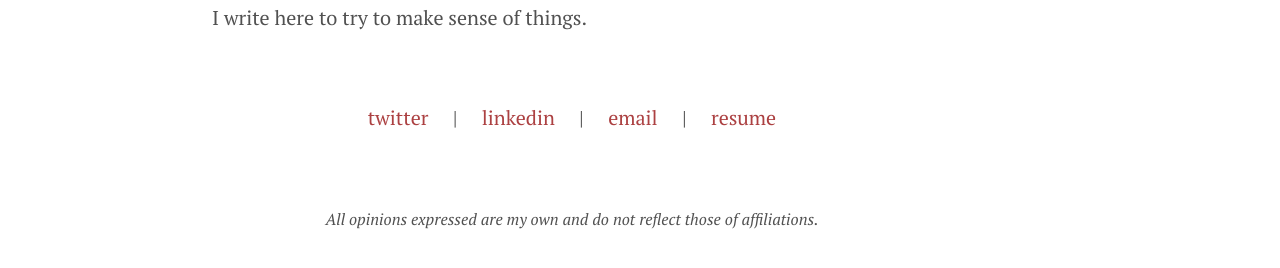
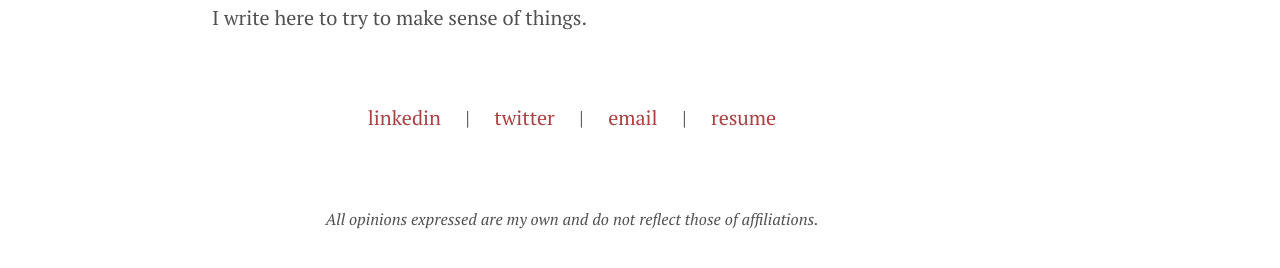
Before and after one commit to tmfarrell/tmfarrell.github.io, a Jekyll site: the page built from index.md, in a window 1280 px wide. Shown: the part 311-579 px from the top of the page. Built offline with Jekyll 4.4.1, drawn with Linux system fonts in a browser that asks for light colours.

Commit message:
update about

```diff
--- a/index.md
+++ b/index.md
@@ -11,7 +11,7 @@
 
 <br>
 
-<p style="text-align: center;"><a href="https://twitter.com/tfarrell01">twitter</a>  &nbsp; &nbsp; |  &nbsp; &nbsp; <a href="https://www.linkedin.com/in/tfarrell01">linkedin</a>   &nbsp; &nbsp; |  &nbsp; &nbsp;   <a href="mailto:tfarrell01@gmail.com">email</a>  &nbsp; &nbsp; |  &nbsp; &nbsp;   <a href="/assets/pdf/Resume-Tim_Farrell.pdf">resume</a> </p>
+<p style="text-align: center;"><a href="https://www.linkedin.com/in/tfarrell01">linkedin</a>   &nbsp; &nbsp; |  &nbsp; &nbsp;   <a href="https://twitter.com/tfarrell01">twitter</a>  &nbsp; &nbsp; |  &nbsp; &nbsp; <a href="mailto:tfarrell01@gmail.com">email</a>  &nbsp; &nbsp; |  &nbsp; &nbsp;   <a href="/assets/pdf/Resume-Tim_Farrell.pdf">resume</a> </p>
 
 <br>
 
```
